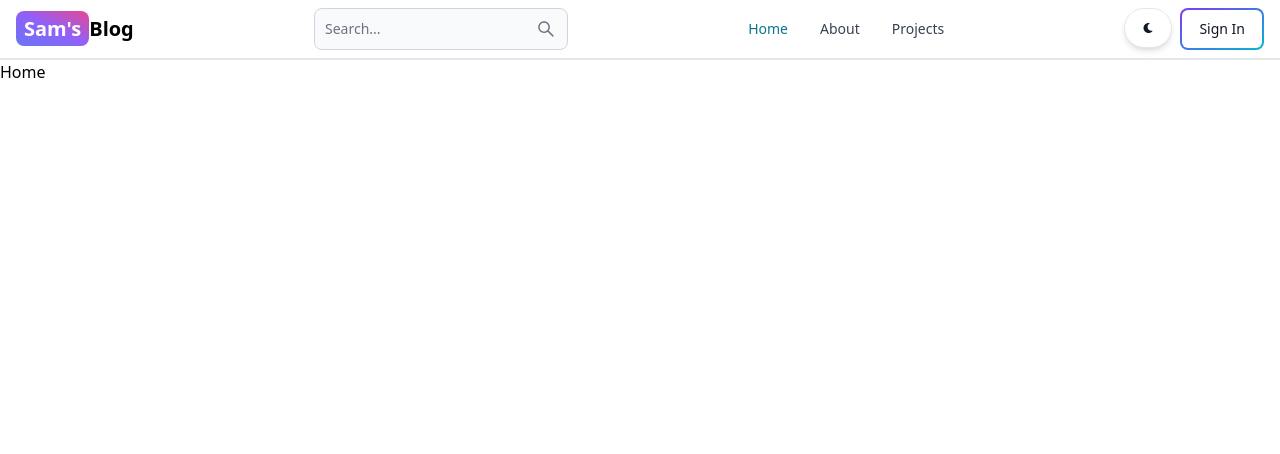
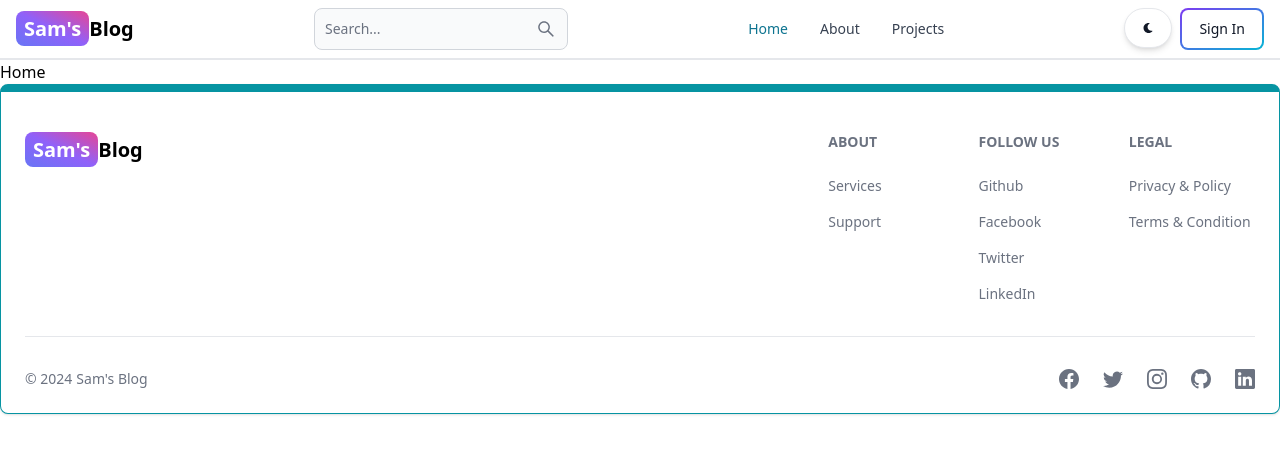
Before and after one commit to Samuel3310/blog_app, a React (Vite) app in the folder client/: page / in a window 1280 px wide. Shown: the top 454 px of the page. Built offline with nearby package versions, Linux system fonts and the light colour scheme.

Commit message:
Added footer page

```diff
--- a/client/src/App.jsx
+++ b/client/src/App.jsx
@@ -7,6 +7,7 @@
 import Signup from "./pages/signup";
 import Project from "./pages/project";
 import Header from "./components/header";
+import FooterCom from "./components/footer";
 
 const App = () => {
   return (
@@ -21,6 +22,7 @@
         <Route path="/project" element={<Project />} />
         <Route path="*" element={<h1>404 Not Found</h1>} />
       </Routes>
+      <FooterCom />
     </BrowserRouter>
   );
 };
--- /dev/null
+++ b/client/src/components/footer/index.jsx
@@ -0,0 +1,81 @@
+import { Footer } from "flowbite-react";
+import React from "react";
+import { Link } from "react-router-dom";
+import {
+  BsFacebook,
+  BsGithub,
+  BsInstagram,
+  BsLinkedin,
+  BsTwitter,
+} from "react-icons/bs";
+
+const FooterCom = () => {
+  return (
+    <Footer container className="border border-t-8 border-teal-500">
+      <div className="w-full max-w-7xl mx-auto">
+        <div className="grid w-full justify-between sm:flex md:grid-col-1">
+          <div className="mt-5">
+            <Link
+              to="/"
+              className="self-center whitespace-nowrap text-lg sm:text-xl font-semibold dark:text-white"
+            >
+              <span className="px-2 py-1 rounded-lg text-white bg-gradient-to-tr from-indigo-500 via-purple-500 to-pink-500">
+                Sam&apos;s
+              </span>
+              Blog
+            </Link>
+          </div>
+          <div className="grid grid-cols-2 gap-8 mt-4 sm:grid-cols-3 sm:gap-6">
+            <div>
+              {" "}
+              <Footer.Title title="About" />
+              <Footer.LinkGroup col>
+                <Footer.Link href="/Services">Services</Footer.Link>
+                <Footer.Link href="/Support">Support</Footer.Link>
+              </Footer.LinkGroup>
+            </div>
+            <div>
+              {" "}
+              <Footer.Title title="Follow Us" />
+              <Footer.LinkGroup col>
+                <Footer.Link href="https://www.github.com/samuel3310">
+                  Github
+                </Footer.Link>
+                <Footer.Link href="#">Facebook</Footer.Link>
+                <Footer.Link href="#">Twitter</Footer.Link>
+                <Footer.Link href="#">LinkedIn</Footer.Link>
+              </Footer.LinkGroup>
+            </div>
+            <div>
+              {" "}
+              <Footer.Title title="Legal" />
+              <Footer.LinkGroup col>
+                <Footer.Link href="#">Privacy & Policy</Footer.Link>
+                <Footer.Link href="#">Terms & Condition</Footer.Link>
+              </Footer.LinkGroup>
+            </div>
+          </div>
+        </div>
+
+        <Footer.Divider />
+        <div className="w-full sm:flex sm:justify-between sm:items-center gap-2">
+          <Footer.Copyright
+            href="#"
+            by="Sam's Blog"
+            year={new Date().getFullYear()}
+          />
+          <div className="flex gap-6 sm:mt-0 mt-4 sm:justify-center">
+            {" "}
+            <Footer.Icon href="#" icon={BsFacebook} />
+            <Footer.Icon href="#" icon={BsTwitter} />
+            <Footer.Icon href="#" icon={BsInstagram} />
+            <Footer.Icon href="#" icon={BsGithub} />
+            <Footer.Icon href="#" icon={BsLinkedin} />
+          </div>
+        </div>
+      </div>
+    </Footer>
+  );
+};
+
+export default FooterCom;
```
